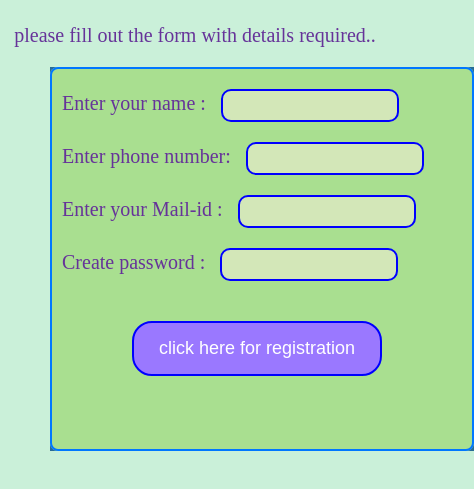
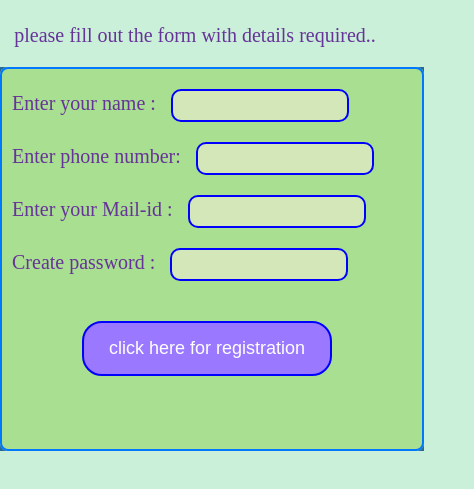
Before and after one commit to venkata-krishna-katuri-1/working-on-git-, a plain HTML site: page form.html in a window 390 px wide. Shown: the part 77-566 px from the top of the page, 474 px wide, since content can reach past the window. Drawn offline with Linux system fonts and the light colour scheme.

Commit message:
Update form.css

```diff
--- a/form.css
+++ b/form.css
@@ -52,7 +52,7 @@ fieldset{
     position:absolute;
     display: block;
     background-color: rgb(39, 107, 150);
-    margin-left: 50px;
+    margin:auto;
 
 }
 }
```
